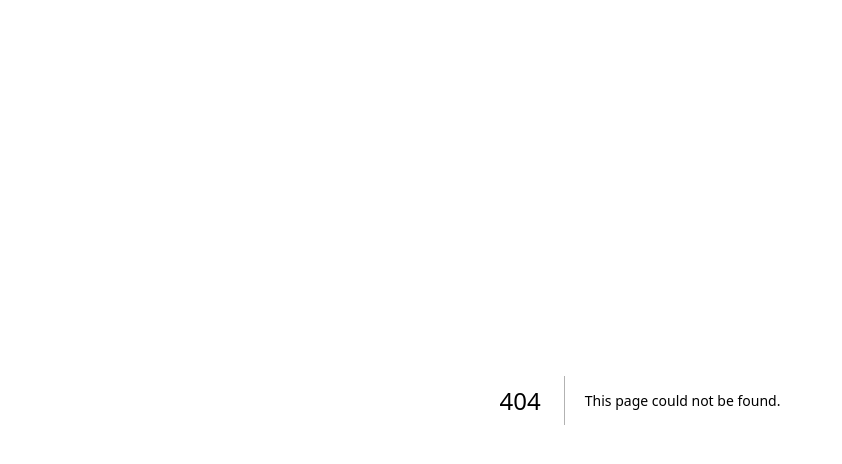
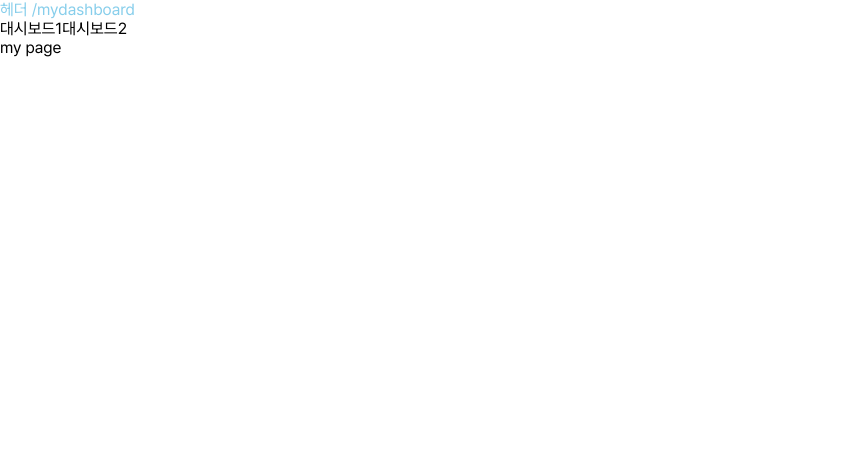
Before and after one commit to najitwo/10-Sprint-Taskify, a Next.js app: page /mydashboard in a window 1280 px wide. Before the commit this address had no page. Shown: the top 464 px of the page, without its empty margins (0-842 px from the left). Built offline with nearby package versions, Linux system fonts and the light colour scheme.

Commit message:
[feat] add header and sidebar layout (#2)
* ✨ feat: add header and sidebar layout

* 👷 chore: add no-unused-vars off on ci lint

* 🚀 chore: make no-unused-vars as warn

```diff
--- a/package.json
+++ b/package.json
@@ -6,7 +6,8 @@
     "dev": "next dev",
     "build": "next build",
     "start": "next start",
-    "lint": "next lint"
+    "lint": "next lint",
+    "lint:ci": "next lint --config .eslintrc.ci.json"
   },
   "dependencies": {
     "axios": "^1.7.7",
--- /dev/null
+++ b/src/app/(with-header-sidebar)/layout.module.css
@@ -0,0 +1,3 @@
+.header {
+  color: yellowgreen;
+}
--- /dev/null
+++ b/src/app/(with-header-sidebar)/layout.tsx
@@ -0,0 +1,16 @@
+import { ReactNode } from 'react';
+import SideBar from '@/components/SideBar';
+import styles from './layout.module.css';
+import Header from '@/components/Header';
+
+export default function Layout({ children }: { children: ReactNode }) {
+  return (
+    <>
+      <Header />
+      <nav>
+        <SideBar />
+      </nav>
+      <main>{children}</main>
+    </>
+  );
+}
--- /dev/null
+++ b/src/app/(with-header-sidebar)/mydashboard/page.tsx
@@ -0,0 +1,3 @@
+export default function Page() {
+  return <div>my page</div>;
+}
--- /dev/null
+++ b/src/components/Header.module.css
@@ -0,0 +1,3 @@
+.header {
+  color: skyblue;
+}
--- /dev/null
+++ b/src/components/Header.tsx
@@ -0,0 +1,9 @@
+'use client';
+import { usePathname } from 'next/navigation';
+import styles from './Header.module.css';
+
+export default function Header() {
+  const pathname = usePathname();
+
+  return <header className={styles.header}>헤더 {pathname}</header>;
+}
--- /dev/null
+++ b/src/components/SideBar.module.css
@@ -0,0 +1,3 @@
+.active {
+  color: salmon;
+}
--- /dev/null
+++ b/src/components/SideBar.tsx
@@ -0,0 +1,26 @@
+'use client';
+
+import Link from 'next/link';
+import { usePathname } from 'next/navigation';
+import styles from './SideBar.module.css';
+
+export default function SideBar() {
+  const pathname = usePathname();
+
+  return (
+    <div>
+      <Link
+        href={'/dashboard/1'}
+        className={`link ${pathname === '/dashboard/1' ? styles.active : ''}`}
+      >
+        대시보드1
+      </Link>
+      <Link
+        href={'/dashboard/2'}
+        className={`link ${pathname === '/dashboard/2' ? styles.active : ''}`}
+      >
+        대시보드2
+      </Link>
+    </div>
+  );
+}
```
Also changed, not shown: .eslintrc.json.
